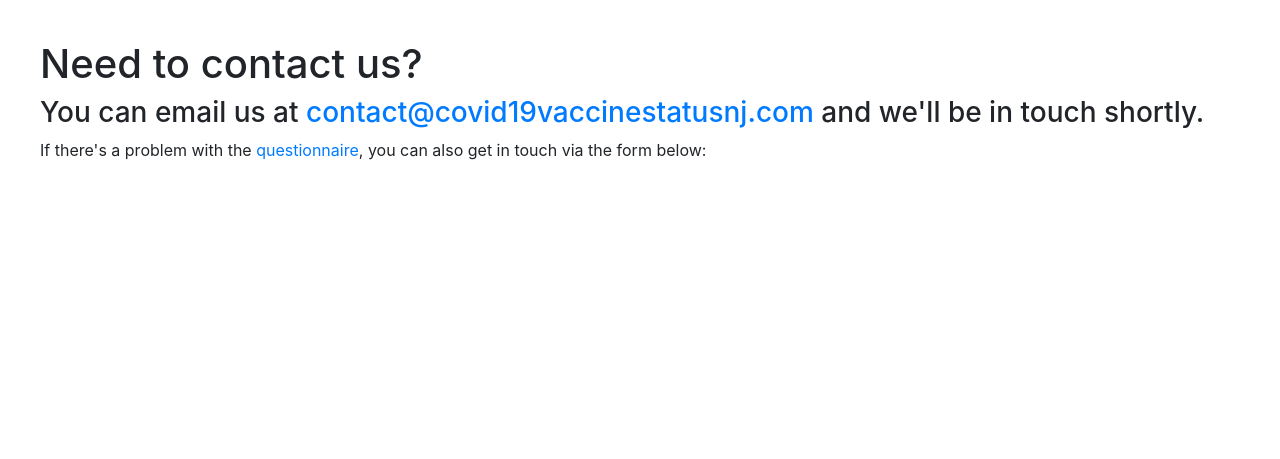
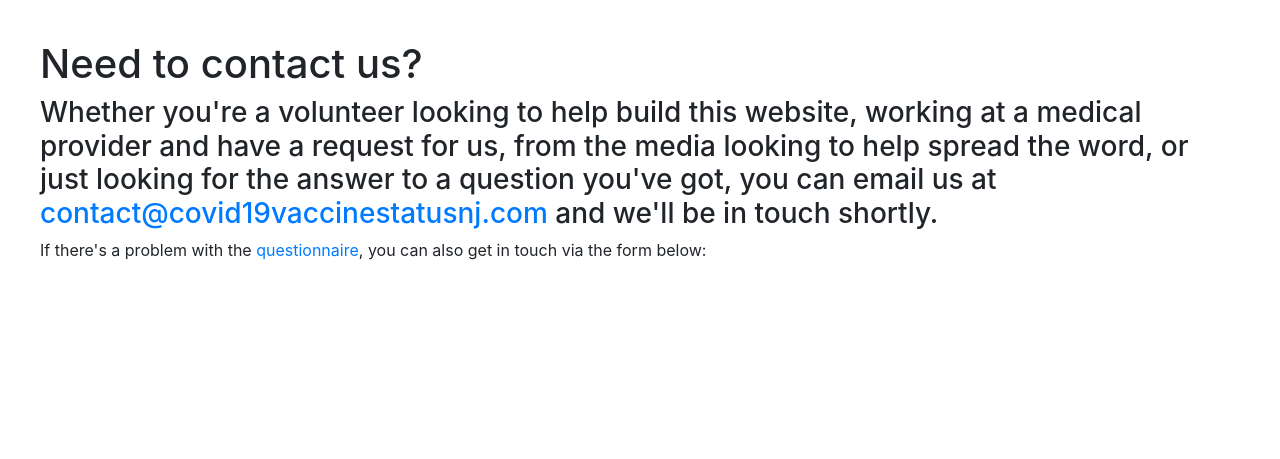
Before and after one commit to tpeng85/COVID-19-Vaccine-Eligibility-Explainer-NJ, a Flask app: template app/templates/contact.html in a window 1280 px wide. Shown: the part 59-518 px from the top of the page. Before the commit the page ends 219 px from the top, so only its background shows below. Run offline with Flask 2, Linux system fonts and the light colour scheme; the template is opened without the code that fills it, so the values that code supplies are empty; some libraries are stand-ins or nearby versions.

Commit message:
Clarify contact details

```diff
--- a/app/templates/contact.html
+++ b/app/templates/contact.html
@@ -4,7 +4,7 @@
 
 <h1>Need to contact us?</h1>
 
-<h3>You can email us at <a href="mailto:contact@covid19vaccinestatusnj.com">contact@covid19vaccinestatusnj.com</a> and we'll be in touch shortly.</h3>
+<h3>Whether you're a volunteer looking to help build this website, working at a medical provider and have a request for us, from the media looking to help spread the word, or just looking for the answer to a question you've got, you can email us at <a href="mailto:contact@covid19vaccinestatusnj.com">contact@covid19vaccinestatusnj.com</a> and we'll be in touch shortly.</h3>
 
 <p>If there's a problem with the <a href="/questionnaire/0">questionnaire</a>, you can also get in touch via the form below:</p>
 
```
